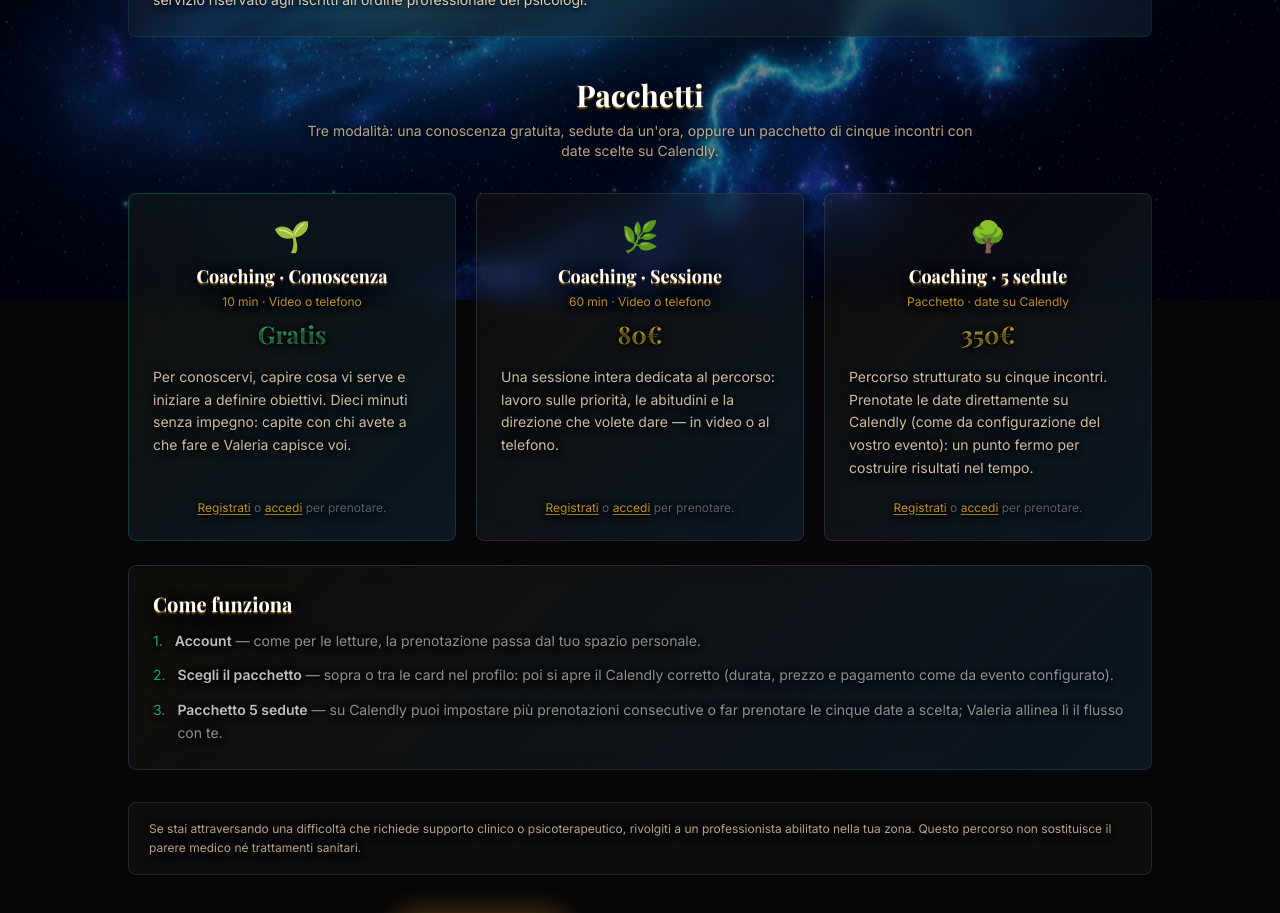
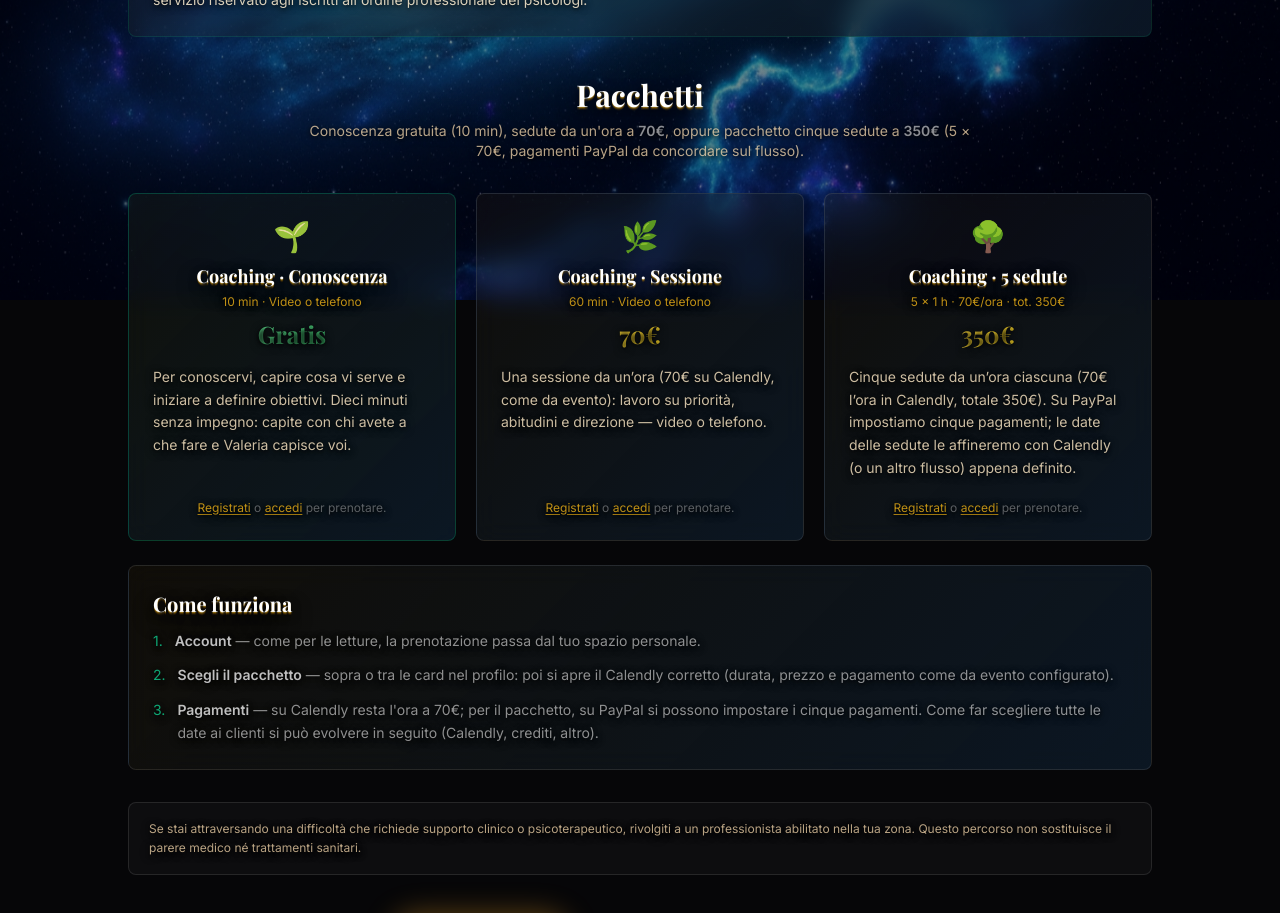
Before and after one commit to DND72/valeria-landing, a React (Vite) app: page /crescita-personale in a window 1280 px wide. Shown: the part 500-1413 px from the top of the page. Built offline with nearby package versions, Linux system fonts and the light colour scheme; no server answers; a web font is replaced by a local one.

Commit message:
prezzi aggiornati

```diff
--- a/src/constants/consultations.ts
+++ b/src/constants/consultations.ts
@@ -31,13 +31,13 @@ export const CONSULT_CHOICES: ConsultChoice[] = [
     kind: 'coaching_60',
     name: 'Coaching · Sessione',
     duration: '60 min · Video o telefono',
-    priceLabel: '80€',
+    priceLabel: '70€',
     icon: '🌿',
   },
   {
     kind: 'coaching_pack5',
     name: 'Coaching · 5 sedute',
-    duration: 'Pacchetto · date su Calendly',
+    duration: '5 × 1 h · 70€/ora · tot. 350€',
     priceLabel: '350€',
     icon: '🌳',
   },
--- a/src/pages/PersonalGrowthPage.tsx
+++ b/src/pages/PersonalGrowthPage.tsx
@@ -9,9 +9,9 @@ const PACKAGE_BLURBS: Record<string, string> = {
   coaching_intro:
     'Per conoscervi, capire cosa vi serve e iniziare a definire obiettivi. Dieci minuti senza impegno: capite con chi avete a che fare e Valeria capisce voi.',
   coaching_60:
-    'Una sessione intera dedicata al percorso: lavoro sulle priorità, le abitudini e la direzione che volete dare — in video o al telefono.',
+    'Una sessione da un’ora (70€ su Calendly, come da evento): lavoro su priorità, abitudini e direzione — video o telefono.',
   coaching_pack5:
-    'Percorso strutturato su cinque incontri. Prenotate le date direttamente su Calendly (come da configurazione del vostro evento): un punto fermo per costruire risultati nel tempo.',
+    'Cinque sedute da un’ora ciascuna (70€ l’ora in Calendly, totale 350€). Su PayPal impostiamo cinque pagamenti; le date delle sedute le affineremo con Calendly (o un altro flusso) appena definito.',
 }
 
 export default function PersonalGrowthPage() {
@@ -75,8 +75,9 @@ export default function PersonalGrowthPage() {
             Pacchetti
           </h2>
           <p className="text-white/40 text-sm text-center max-w-2xl mx-auto mb-8">
-            Tre modalità: una conoscenza gratuita, sedute da un&apos;ora, oppure un pacchetto di cinque incontri con
-            date scelte su Calendly.
+            Conoscenza gratuita (10 min), sedute da un&apos;ora a <strong className="text-white/55">70€</strong>, oppure
+            pacchetto cinque sedute a <strong className="text-white/55">350€</strong> (5 × 70€, pagamenti PayPal da
+            concordare sul flusso).
           </p>
           <div className="grid md:grid-cols-3 gap-5">
             {COACHING_PACKAGES.map((pkg, i) => {
@@ -160,8 +161,9 @@ export default function PersonalGrowthPage() {
             <li className="flex gap-3">
               <span className="text-emerald-500/90 shrink-0">3.</span>
               <span>
-                <strong className="text-white/75">Pacchetto 5 sedute</strong> — su Calendly puoi impostare più
-                prenotazioni consecutive o far prenotare le cinque date a scelta; Valeria allinea lì il flusso con te.
+                <strong className="text-white/75">Pagamenti</strong> — su Calendly resta l&apos;ora a 70€; per il
+                pacchetto, su PayPal si possono impostare i cinque pagamenti. Come far scegliere tutte le date ai
+                clienti si può evolvere in seguito (Calendly, crediti, altro).
               </span>
             </li>
           </ul>
```
